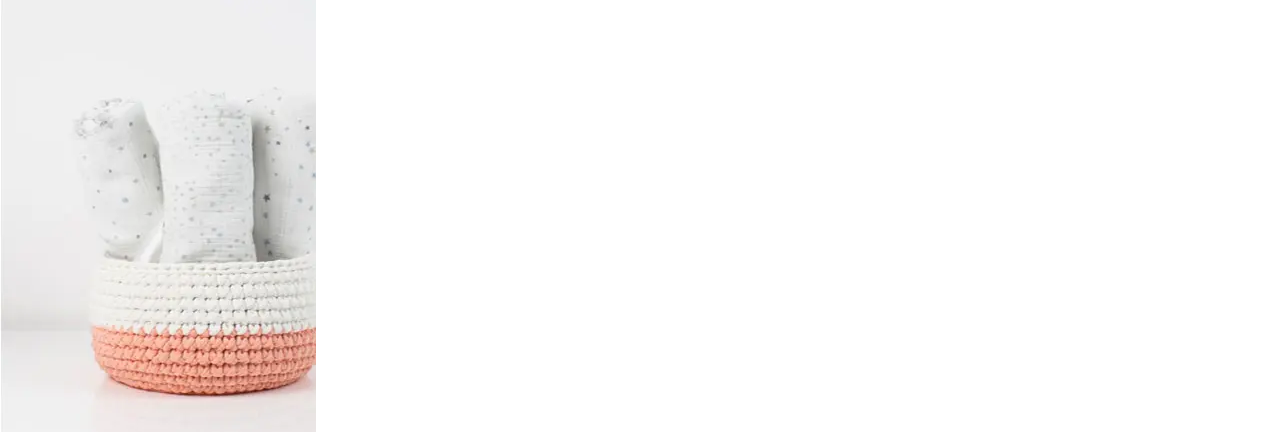
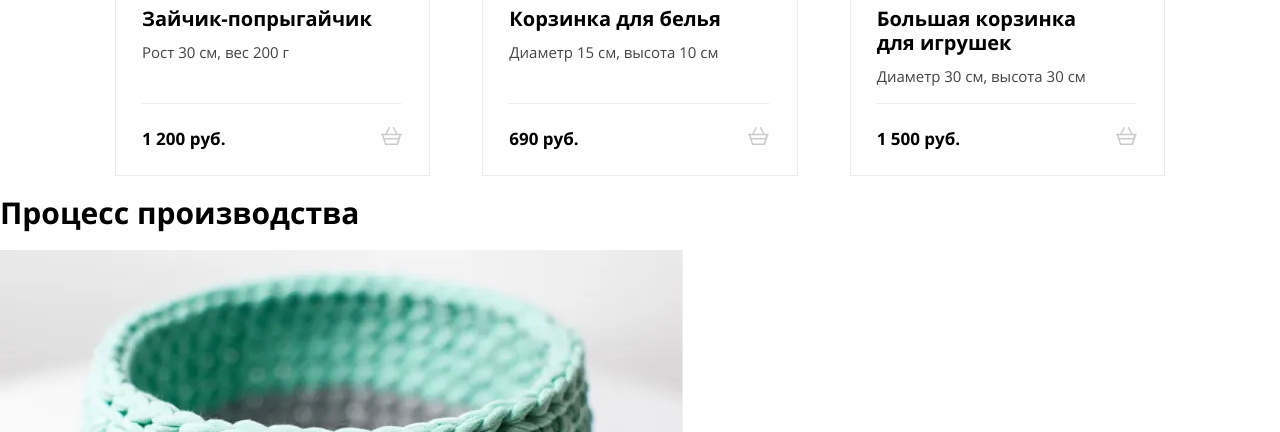
Before and after one commit to htmlacademy-adaptive/454717-mishka-28, a website: page source/catalog.html in a window 1280 px wide. Shown: the part 954-1386 px from the top of the page. Drawn offline with nearby package versions, Linux system fonts and the light colour scheme; files that its build step writes are made by us from their sources; files whose address does not match are found by name.

Commit message:
Добавляет стилизацию верхней половины каталога

```diff
--- a/source/catalog.html
+++ b/source/catalog.html
@@ -16,7 +16,7 @@
 </head>
 
 <body class="page">
-  <header class="page__main-header main-header no-js">
+  <header class="page__main-header main-header main-header--inner no-js">
     <button class="main-header__toggle" type="button">
       <span class="visually-hidden">Открыть или закрыть меню навигации по сайту.</span>
     </button>
@@ -58,7 +58,7 @@
     </div>
   </header>
   <main class="page__page-main">
-    <section class="page__hero hero">
+    <section class="page__hero page__hero--inner hero hero--inner">
       <h1 class="hero__title">Каталог товаров</h1>
     </section>
     <section class="catalog">
@@ -72,7 +72,7 @@
               <source type="image/webp" srcset="img/content/catalog/bunny-mobile@1x.webp 1x, img/content/catalog/bunny-mobile@2x.webp 2x" width="260" height="195">
               <source media="(min-width: 1150px)" srcset="img/content/catalog/bunny-desktop@1x.jpg 1x, img/content/catalog/bunny-desktop@2x.jpg 2x" width="316" height="462">
               <source media="(min-width: 768px)" srcset="img/content/catalog/bunny-tablet@1x.jpg 1x, img/content/catalog/bunny-tablet@2x.jpg 2x" width="334" height="334">
-              <img class="catalog__img-wrapper" src="img/content/catalog/bunny-mobile@1x.jpg" srcset="img/content/catalog/bunny-mobile@2x.jpg 2x" width="260" height="195" alt="">
+              <img class="catalog__img" src="img/content/catalog/bunny-mobile@1x.jpg" srcset="img/content/catalog/bunny-mobile@2x.jpg 2x" width="260" height="195" alt="">
             </picture>
           </a>
           <div class="catalog__content">
@@ -94,7 +94,7 @@
               <source type="image/webp" srcset="img/content/catalog/laundry-basket-mobile@1x.webp 1x, img/content/catalog/laundry-basket-mobile@2x.webp 2x" width="260" height="195">
               <source media="(min-width: 1150px)" srcset="img/content/catalog/laundry-basket-desktop@1x.jpg 1x, img/content/catalog/laundry-basket-desktop@2x.jpg 2x" width="316" height="462">
               <source media="(min-width: 768px)" srcset="img/content/catalog/laundry-basket-tablet@1x.jpg 1x, img/content/catalog/laundry-basket-tablet@2x.jpg 2x" width="334" height="334">
-              <img class="catalog__img-wrapper" src="img/content/catalog/laundry-basket-mobile@1x.jpg" srcset="img/content/catalog/laundry-basket-mobile@2x.jpg 2x" width="260" height="195" alt="">
+              <img class="catalog__img" src="img/content/catalog/laundry-basket-mobile@1x.jpg" srcset="img/content/catalog/laundry-basket-mobile@2x.jpg 2x" width="260" height="195" alt="">
             </picture>
           </a>
           <div class="catalog__content">
@@ -116,11 +116,11 @@
               <source type="image/webp" srcset="img/content/catalog/large-basket-mobile@1x.webp 1x, img/content/catalog/large-basket-mobile@2x.webp 2x" width="260" height="195">
               <source media="(min-width: 1150px)" srcset="img/content/catalog/large-basket-desktop@1x.jpg 1x, img/content/catalog/large-basket-desktop@2x.jpg 2x" width="316" height="462">
               <source media="(min-width: 768px)" srcset="img/content/catalog/large-basket-tablet@1x.jpg 1x, img/content/catalog/large-basket-tablet@2x.jpg 2x" width="334" height="334">
-              <img class="catalog__img-wrapper" src="img/content/catalog/large-basket-mobile@1x.jpg" srcset="img/content/catalog/large-basket-mobile@2x.jpg 2x" width="260" height="195" alt="">
+              <img class="catalog__img" src="img/content/catalog/large-basket-mobile@1x.jpg" srcset="img/content/catalog/large-basket-mobile@2x.jpg 2x" width="260" height="195" alt="">
             </picture>
           </a>
           <div class="catalog__content">
-            <a class="catalog__subtitle" href="javascript:undefined;">Большая корзинка для игрушек</a>
+            <a class="catalog__subtitle" href="javascript:undefined;">Большая корзинка для&nbsp;игрушек</a>
             <p class="catalog__description">Диаметр 30 см, высота 30 см</p>
             <div class="catalog__wrapper">
               <span class="catalog__price">1 500 руб.</span>
--- a/source/sass/blocks/catalog.scss
+++ b/source/sass/blocks/catalog.scss
@@ -1,15 +1,97 @@
+.catalog {
+  @include leveler;
+}
+
 .catalog__list {
+  display: grid;
   margin: 0;
   padding: 0;
 
   list-style-type: none;
+
+  gap: 30px;
+
+  @media (min-width: $vp-768) {
+    gap: 54px;
+  }
+
+  @media (min-width: $vp-1150) {
+    gap: 52px;
+    grid-template-columns: repeat(3, 1fr);
+  }
+}
+
+.catalog__item {
+  @media (min-width: $vp-768) {
+    display: grid;
+
+    grid-template-columns: 1fr 1fr;
+  }
+
+  @media (min-width: $vp-1150) {
+    display: flex;
+    flex-direction: column;
+  }
+}
+
+.catalog__img-link:hover + .catalog__content {
+  box-shadow: 0 6px 10px 0 rgba(0, 0, 0, 0.1);
+}
+
+.catalog__img-link:active + .catalog__content {
+  box-shadow: 0 3px 5px 0 rgba(0, 0, 0, 0.1);
+}
+
+.catalog__img {
+  display: block;
+  width: 100%;
+}
+
+.catalog__content {
+  padding: 27px 28px 24px;
+
+  border: 1px solid $color-whisper;
+
+  @media (min-width: $vp-768) {
+    display: flex;
+    flex-direction: column;
+    padding-left: 32px;
+  }
+
+  @media (min-width: $vp-1150) {
+    flex-grow: 1;
+    padding-left: 26px;
+  }
+
+  &:hover {
+    box-shadow: 0 6px 10px 0 rgba(0, 0, 0, 0.1);
+  }
+
+  &:active {
+    box-shadow: 0 3px 5px 0 rgba(0, 0, 0, 0.1);
+  }
 }
 
 .catalog__subtitle {
+  display: block;
+  margin-bottom: 6px;
+
   font-weight: 700;
+  color: $color-black;
+  text-decoration: none;
+
+  &:hover {
+    opacity: 0.6;
+  }
+
+  &:active {
+    opacity: 0.3;
+  }
 }
 
 .catalog__description {
+  margin: 0 0 18px 0;
+
   font-size: 13px;
   line-height: 30px;
   color: $color-charcoal;
@@ -17,9 +99,28 @@
   @media (min-width: $vp-768) {
     font-size: 15px;
   }
+
+  @media (min-width: $vp-768) {
+    margin-bottom: 12px;
+  }
+}
+
+.catalog__wrapper {
+  display: grid;
+  padding: 22px 0 0 0;
+
+  border-top: 1px solid $color-whisper;
+
+  grid-template-columns: 1fr 40px;
+
+  @media (min-width: $vp-768) {
+    margin-top: auto;
+  }
 }
 
 .catalog__price {
+  margin-top: 1px;
+
   font-weight: 700;
   font-size: 15px;
 
@@ -27,3 +128,39 @@
     font-size: 17px;
   }
 }
+
+.catalog__cart-button {
+  position: relative;
+
+  display: block;
+  width: 20px;
+  height: 19px;
+
+  justify-self: right;
+
+  &::before {
+    content: "";
+    position: absolute;
+    top: 50%;
+    left: 50%;
+
+    width: 40px;
+    height: 40px;
+
+    background-color: rgba($color-black, 0.2);
+    transform: translate(-50%, -50%);
+
+    mask-image: url("../img/stack.svg#cart");
+    mask-position: center;
+    mask-repeat: no-repeat;
+    mask-size: 21px 18px;
+  }
+}
+
+.catalog__cart-button:hover::before {
+  background-color: $color-downy;
+}
+
+.catalog__cart-button:active::before {
+  opacity: 0.3;
+}
--- a/source/sass/blocks/hero.scss
+++ b/source/sass/blocks/hero.scss
@@ -23,6 +23,19 @@
 
     @media (min-width: $vp-768) {
       min-height: 681px;
+    }
+  }
+
+  &--inner {
+    padding-top: 73px;
+    padding-bottom: 73px;
+
+    @media (min-width: $vp-768) {
+      padding-top: 37px;
+    }
+
+    @media (min-width: $vp-1150) {
+      padding-bottom: 96px;
     }
   }
 
--- a/source/sass/blocks/main-header.scss
+++ b/source/sass/blocks/main-header.scss
@@ -9,6 +9,12 @@
     overflow: hidden;
 
     background-color: #fafafa;
+  }
+
+  &--inner {
+    @media (min-width: $vp-768) {
+      background-color: $color-white-smoke;
+    }
   }
 }
 
--- a/source/sass/blocks/page-footer.scss
+++ b/source/sass/blocks/page-footer.scss
@@ -30,6 +30,10 @@
   margin: 0 auto;
 
   border-bottom: 1px solid $color-whisper-e5;
+
+  @media (min-width: $vp-768) {
+    border: none;
+  }
 }
 
 .page-footer__copyright {
--- a/source/sass/blocks/page.scss
+++ b/source/sass/blocks/page.scss
@@ -22,6 +22,18 @@
 .page__hero {
   @media (min-width: $vp-1150) {
     margin-bottom: 72px;
+  }
+
+  &--inner {
+    margin-bottom: 30px;
+
+    @media (min-width: $vp-768) {
+      margin-bottom: 80px;
+    }
+
+    @media (min-width: $vp-1150) {
+      margin-bottom: 130px;
+    }
   }
 }
 
```
